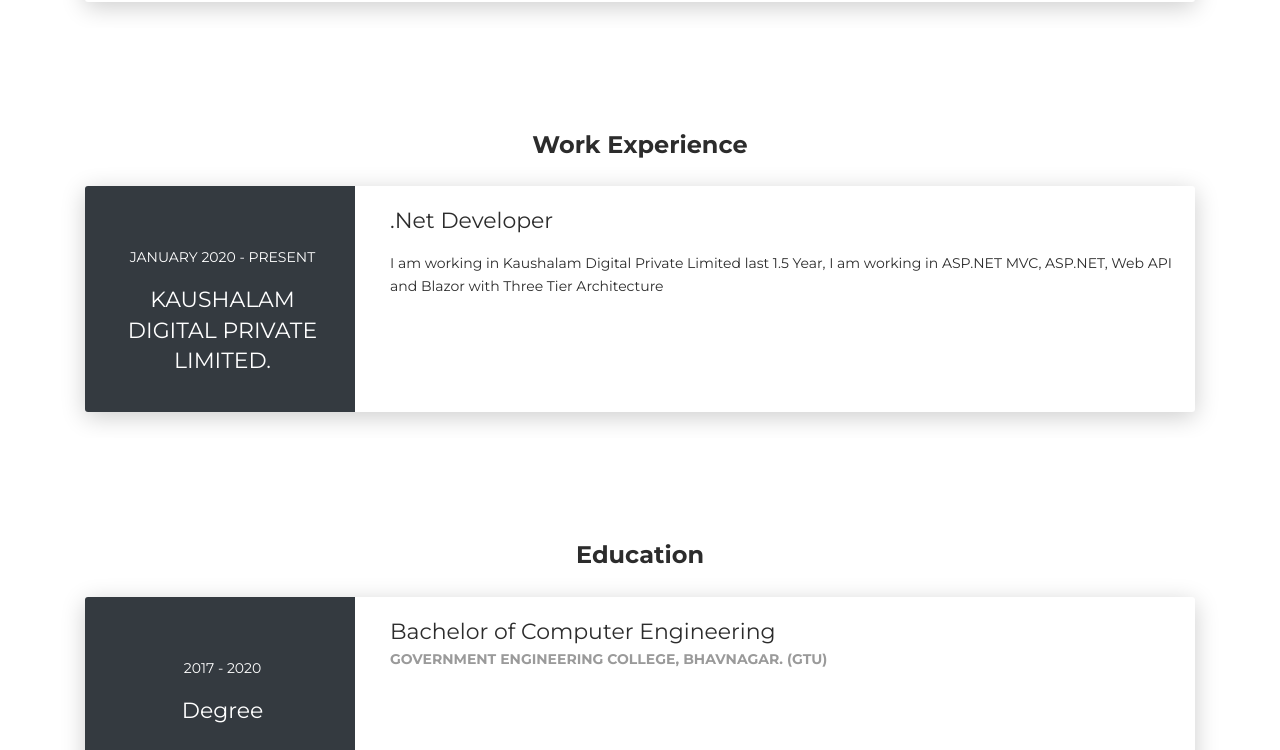
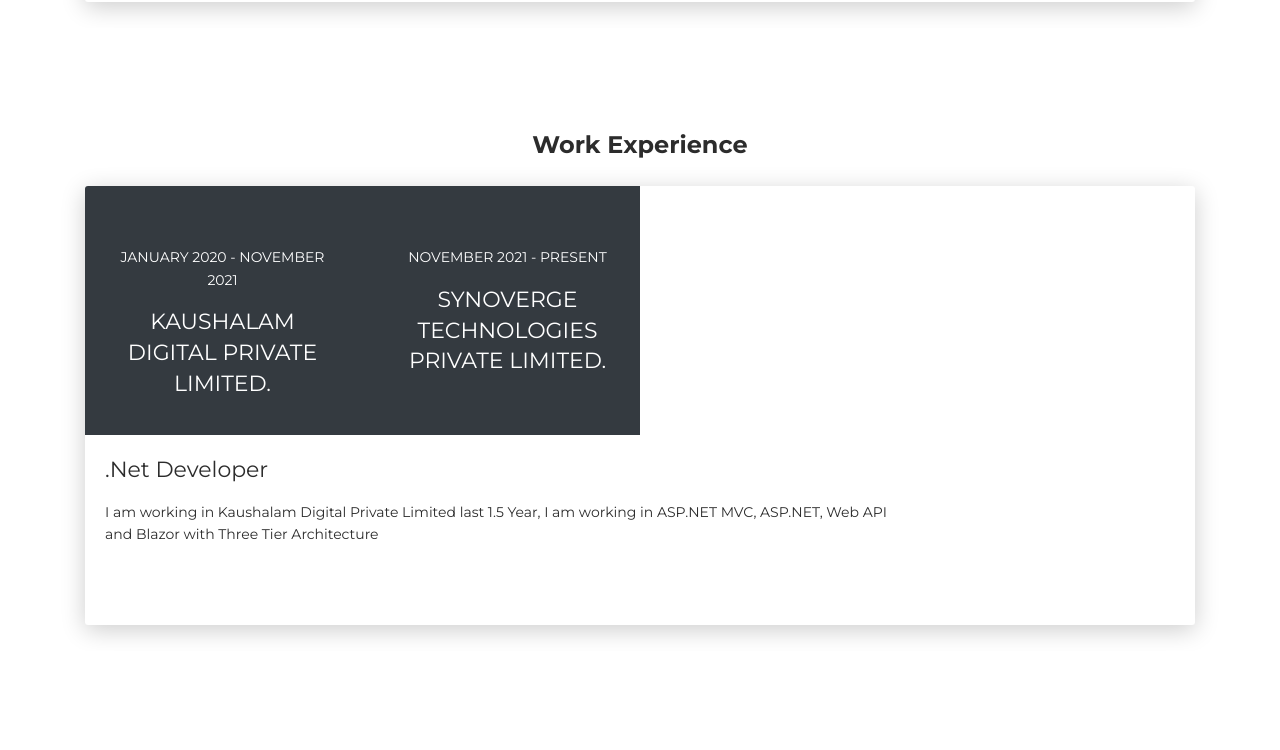
Before and after one commit to MrHimanshuJoshi/CVSite, a plain HTML site: page index.html in a window 1280 px wide. Shown: the part 1285-2035 px from the top of the page. Drawn offline with Linux system fonts and the light colour scheme.

Commit message:
Update index.html
Update Experience

```diff
--- a/index.html
+++ b/index.html
@@ -159,8 +159,15 @@
       <div class="row">
         <div class="col-md-3 bg-dark" data-aos="fade-right" data-aos-offset="50" data-aos-duration="500">
           <div class="card-body cc-experience-header">
-            <p>January 2020 - Present</p>
+            <p>January 2020 - November 2021</p>
             <div class="h5">Kaushalam Digital Private Limited.</div>
+          </div>
+        </div>
+
+		 <div class="col-md-3 bg-dark" data-aos="fade-right" data-aos-offset="50" data-aos-duration="500">
+          <div class="card-body cc-experience-header">
+            <p>November 2021 - PRESENT</p>
+            <div class="h5">Synoverge Technologies Private Limited.</div>
           </div>
         </div>
         <div class="col-md-9" data-aos="fade-left" data-aos-offset="50" data-aos-duration="500">
```
